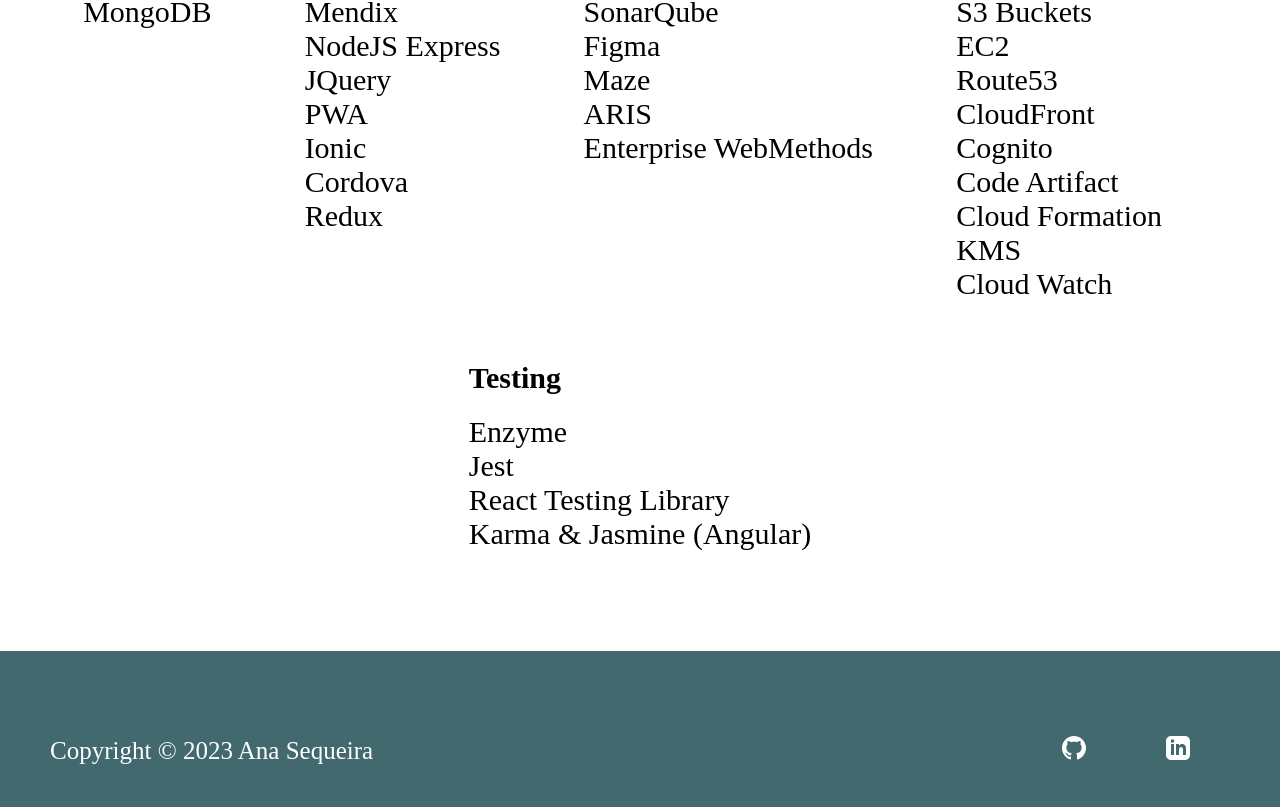
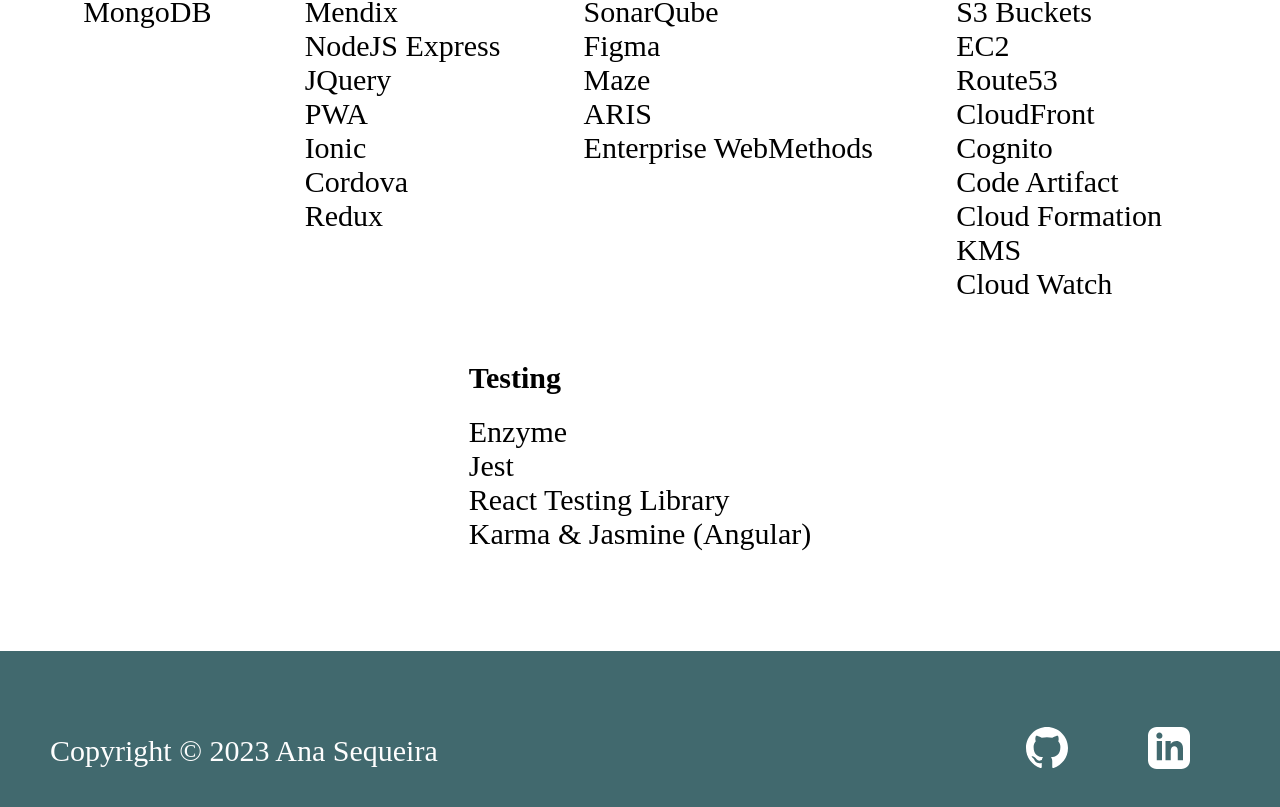
Before and after one commit to acoss22/portfolioreactts, a React (Create React App) app in the folder portfolioreact/: page / in a window 1280 px wide. Shown: the part 2677-3484 px from the top of the page. Built offline with nearby package versions, Linux system fonts and the light colour scheme.

Commit message:
styles: changing font-size

```diff
--- a/portfolioreact/src/components/LandingPage/landingpage.module.scss
+++ b/portfolioreact/src/components/LandingPage/landingpage.module.scss
@@ -11,6 +11,7 @@
   .projects {
     padding: 2rem;
     background-color: $color-dark-green;
+    color: $color-white;
   }
 
   .skillset {
--- a/portfolioreact/src/global/ui-components/genericCard/genericcard.module.scss
+++ b/portfolioreact/src/global/ui-components/genericCard/genericcard.module.scss
@@ -5,6 +5,7 @@
   margin: 1rem 0;
   background-color: $color-white;
   border-radius: 2rem;
+  color: #000;
 
   .project {
     border-radius: 2rem;
--- a/portfolioreact/src/styles/_variables.scss
+++ b/portfolioreact/src/styles/_variables.scss
@@ -5,7 +5,7 @@
 
 //FOOTER
 
-$font-footer-size: 2.5rem;
+$font-footer-size: 3rem;
 
 
 //MAIN
```
Also changed, not shown: portfolioreact/src/assets/svg/github.svg, portfolioreact/src/assets/svg/linkedin.svg.
